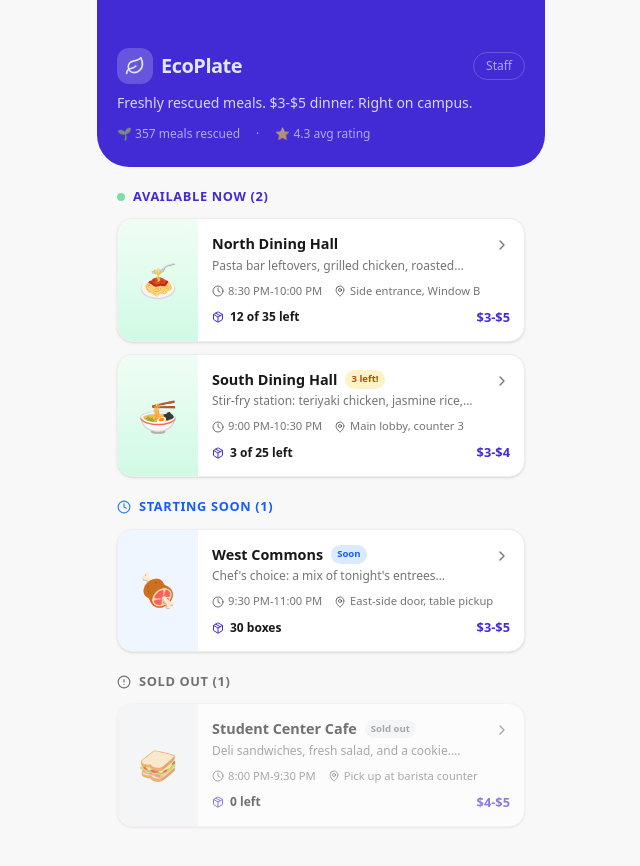
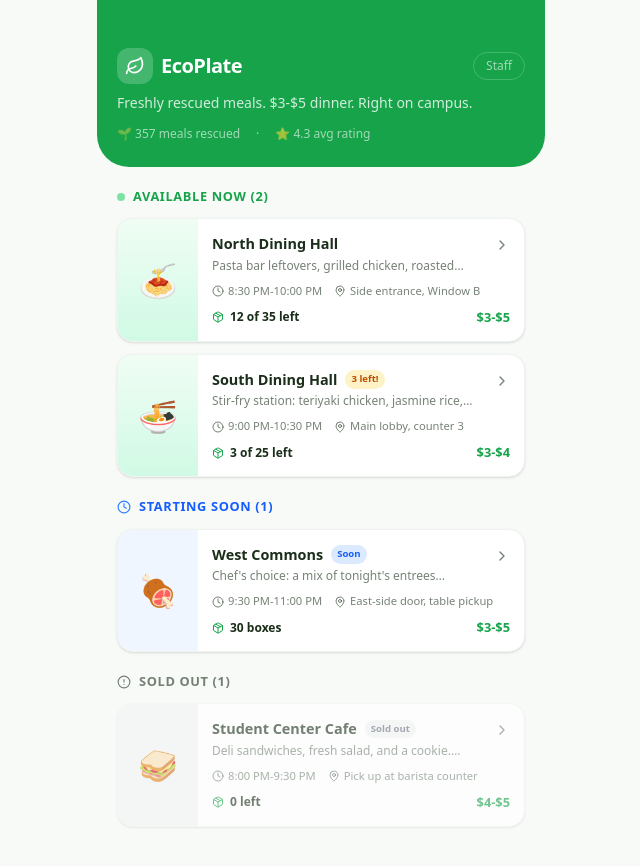
Before and after one commit to Ishan-Karpe/EcoPlate, a SvelteKit app: page / in a window 1280 px wide. Shown: the top 866 px of the page, without its empty margins (319-959 px from the left). Built offline with nearby package versions, Linux system fonts and the light colour scheme.

Commit message:
fix: restore original emerald green color scheme
- Override DaisyUI light theme with original React colors
- Primary: #16a34a (emerald green)
- Background: #f8faf8 (light greenish white)
- Accent: #dcfce7 (light green)

```diff
--- a/src/app.css
+++ b/src/app.css
@@ -1,21 +1,54 @@
 @import "tailwindcss";
-@plugin "daisyui";
+@plugin "daisyui" {
+  themes: light --default, dark;
+}
+
+[data-theme="light"] {
+  --color-base-100: #ffffff;
+  --color-base-200: #f8faf8;
+  --color-base-300: #f0f4f0;
+  --color-base-content: #1a2e1a;
+
+  --color-primary: #16a34a;
+  --color-primary-content: #ffffff;
+
+  --color-secondary: #f0fdf4;
+  --color-secondary-content: #166534;
+
+  --color-accent: #dcfce7;
+  --color-accent-content: #14532d;
+
+  --color-neutral: #1a2e1a;
+  --color-neutral-content: #ffffff;
+
+  --color-info: #3b82f6;
+  --color-info-content: #ffffff;
+
+  --color-success: #16a34a;
+  --color-success-content: #ffffff;
+
+  --color-warning: #f59e0b;
+  --color-warning-content: #ffffff;
+
+  --color-error: #dc2626;
+  --color-error-content: #ffffff;
+}
 
 :root {
-  /* Bridge shadcn tokens to DaisyUI */
-  --primary: var(--color-primary);
-  --primary-foreground: var(--color-primary-content);
-  --background: var(--color-base-200);
-  --foreground: var(--color-base-content);
-  --card: var(--color-base-100);
-  --card-foreground: var(--color-base-content);
-  --muted: var(--color-base-300);
-  --muted-foreground: color-mix(in srgb, var(--color-base-content) 60%, transparent);
-  --accent: var(--color-accent);
-  --accent-foreground: var(--color-accent-content);
-  --destructive: var(--color-error);
-  --destructive-foreground: var(--color-error-content);
-  --border: var(--color-base-300);
-  --secondary: var(--color-secondary);
-  --secondary-foreground: var(--color-secondary-content);
+  --primary: #16a34a;
+  --primary-foreground: #ffffff;
+  --background: #f8faf8;
+  --foreground: #1a2e1a;
+  --card: #ffffff;
+  --card-foreground: #1a2e1a;
+  --muted: #f0f4f0;
+  --muted-foreground: #5c7a5c;
+  --accent: #dcfce7;
+  --accent-foreground: #14532d;
+  --secondary: #f0fdf4;
+  --secondary-foreground: #166534;
+  --destructive: #dc2626;
+  --destructive-foreground: #ffffff;
+  --border: rgba(22, 101, 52, 0.12);
+  --ring: #16a34a;
 }
--- a/src/app.html
+++ b/src/app.html
@@ -1,5 +1,5 @@
 <!doctype html>
-<html lang="en" data-theme="emerald">
+<html lang="en" data-theme="light">
 	<head>
 		<meta charset="utf-8" />
 		<meta name="viewport" content="width=device-width, initial-scale=1" />
```
